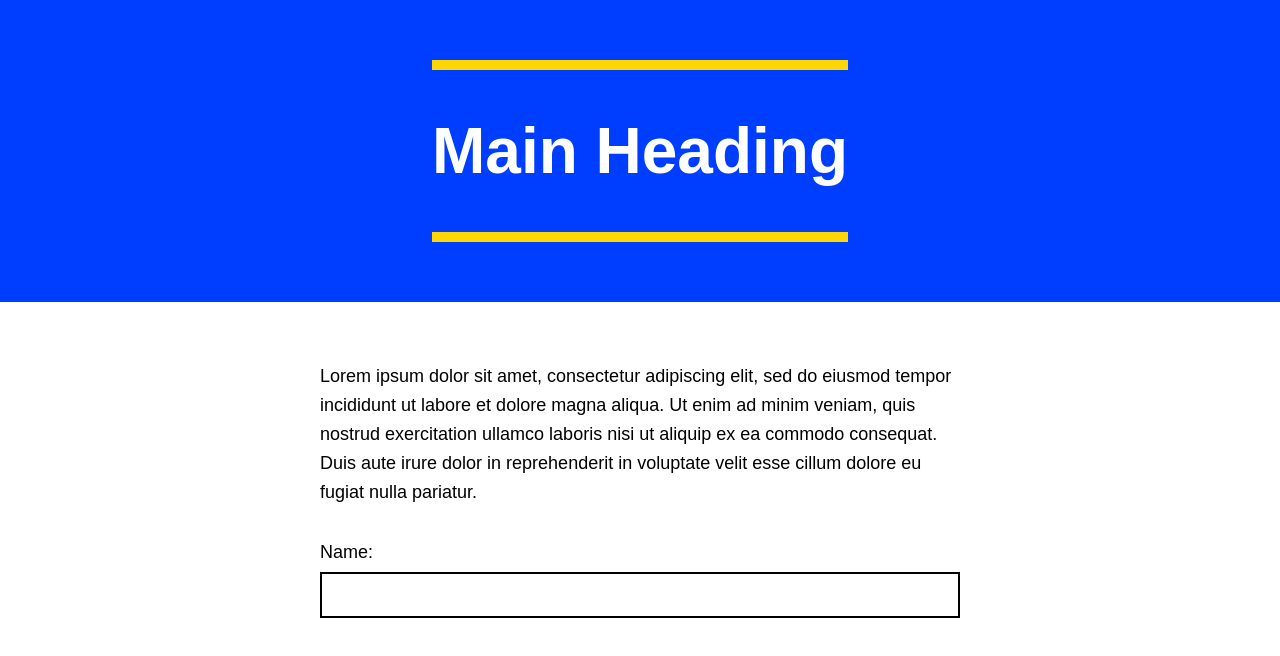
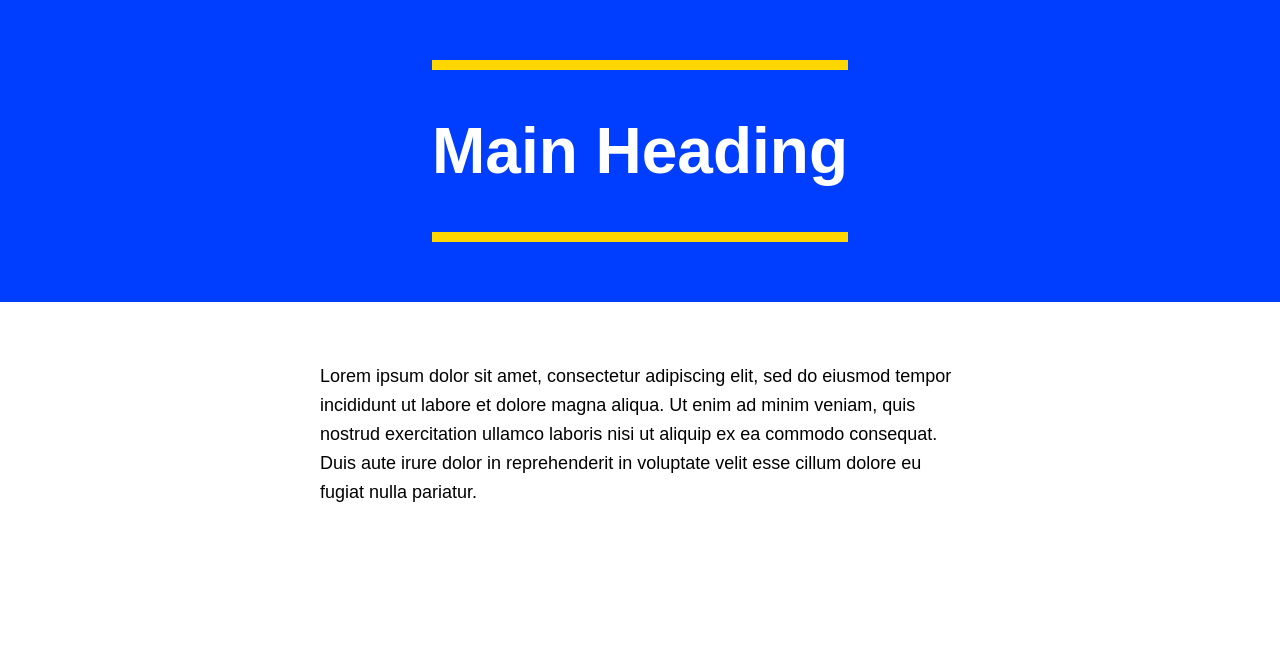
Before and after one commit to dkempton12/components-library, a React (Create React App) app: page / in a window 1280 px wide. Shown: the top 656 px of the page. Built offline with nearby package versions, Linux system fonts and the light colour scheme.

Commit message:
updating Form component

```diff
--- a/src/components/Form/Form/Form.js
+++ b/src/components/Form/Form/Form.js
@@ -1,12 +1,7 @@
 import React from "react";
-import Input from "../Input/Input";
 
-function Form({ label }) {
-  return (
-    <form className="form">
-      <Input label={label} />
-    </form>
-  );
+function Form() {
+  return <form className="form"></form>;
 }
 
 export default Form;
```
